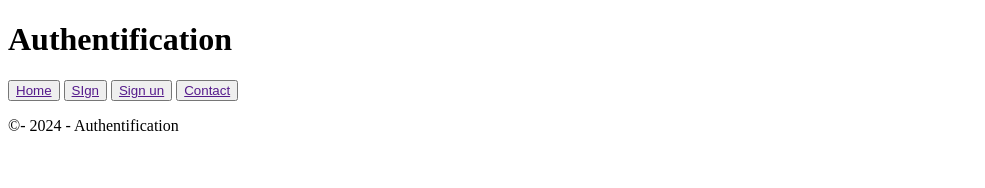
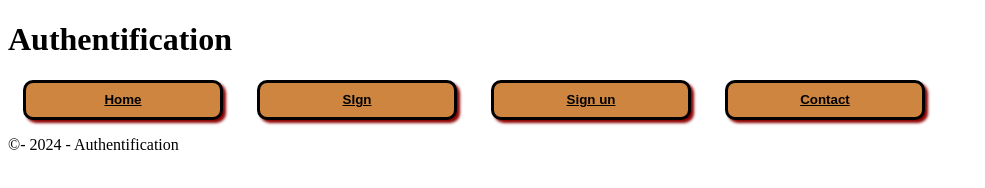
Before and after one commit to michaelb-code/autentification, a plain HTML site: page index.html in a window 1280 px wide. Shown: the whole page, without its empty margins (0-985 px from the left). Drawn offline with Linux system fonts and the light colour scheme.

Commit message:
css modif

```diff
--- a/index.html
+++ b/index.html
@@ -3,6 +3,7 @@
 <head>
     <meta charset="UTF-8">
     <meta name="viewport" content="width=device-width, initial-scale=1.0">
+    <link rel="stylesheet" href="style.css">
     <title>Home</title>
 </head>
 <body>
--- a/style.css
+++ b/style.css
@@ -0,0 +1,17 @@
+button{
+    width: 200px;
+    height: 40px;
+    border: solid black;
+    border-radius: 10px;
+    font-weight: bold;
+    background-color: peru;
+    box-shadow: 3px 3px 3px darkred;
+    transition: .75s;
+    margin: 0 15px 0 15px;
+}
+button:hover{
+    background-color: blue;
+}
+a{
+    color: black;
+}
```
